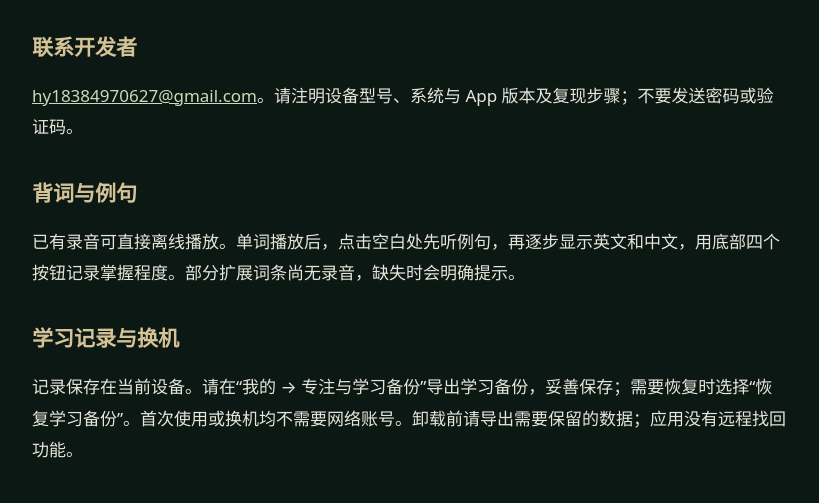
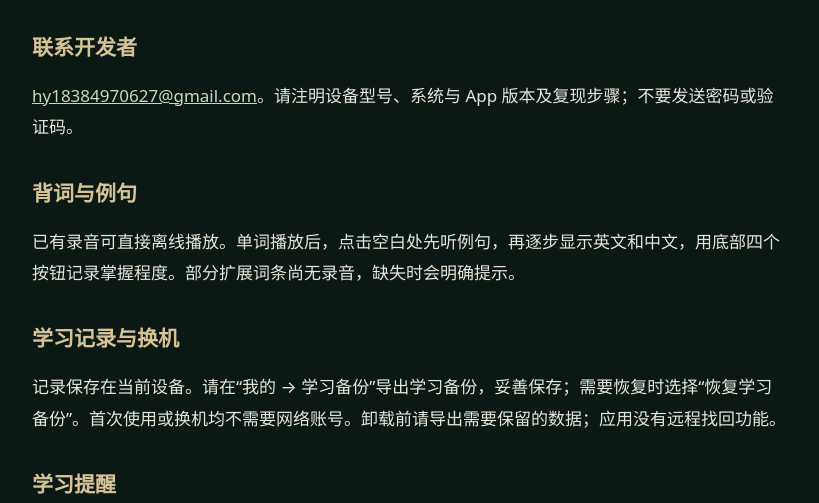
Before and after one commit to hy18384970627-jpg/loki-study-ios-build, a plain HTML site: page index.html in a window 1280 px wide. Shown: the part 292-795 px from the top of the page, without its empty margins (230-1049 px from the left). Drawn offline with Linux system fonts and the light colour scheme.

Commit message:
Update LE Words account, sync and privacy support

```diff
--- a/index.html
+++ b/index.html
@@ -2,7 +2,7 @@
 *{box-sizing:border-box}body{margin:0;background:#0c1813;color:#e6e7dc;font:17px/1.85 system-ui,-apple-system,sans-serif}main{max-width:800px;padding:36px 22px 70px;margin:auto}header{border-bottom:1px solid #34483b;padding-bottom:20px;display:flex;gap:18px;align-items:center}img{width:76px;height:76px;border-radius:17px}h1,h2{color:#d5c398;line-height:1.4}h2{font-size:21px;margin-top:36px}a{color:#c6dcba}nav{display:flex;gap:22px;flex-wrap:wrap}footer{border-top:1px solid #34483b;margin-top:40px;padding-top:22px;font-size:14px;color:#acb9aa}li{margin:10px 0}</style></head><body><main><header><img src="icon.png" alt="LE 单词图标"><div><strong>LE 单词</strong><nav><a href="index.html">支持</a><a href="privacy.html">隐私政策</a></nav></div></header><h1>使用帮助与支持</h1><p>LE 单词首版是一款离线词汇学习工具，提供单词录音、例句、间隔复习、学习计划与本机进度。首版无需注册或登录，不提供账号切换与云同步。</p>
 <h2>联系开发者</h2><p><a href="mailto:hy18384970627@gmail.com">hy18384970627@gmail.com</a>。请注明设备型号、系统与 App 版本及复现步骤；不要发送密码或验证码。</p>
 <h2>背词与例句</h2><p>已有录音可直接离线播放。单词播放后，点击空白处先听例句，再逐步显示英文和中文，用底部四个按钮记录掌握程度。部分扩展词条尚无录音，缺失时会明确提示。</p>
-<h2>学习记录与换机</h2><p>记录保存在当前设备。请在“我的 → 专注与学习备份”导出学习备份，妥善保存；需要恢复时选择“恢复学习备份”。首次使用或换机均不需要网络账号。卸载前请导出需要保留的数据；应用没有远程找回功能。</p>
-<h2>学习提醒与专注</h2><p>每日通知与屏幕使用时间限制均为可选功能。主动授权后，可选择要限制的应用、类别或网站，并可在专注设置关闭限制或应急解除。不授权仍可背词和播放离线材料。</p>
+<h2>学习记录与换机</h2><p>记录保存在当前设备。请在“我的 → 学习备份”导出学习备份，妥善保存；需要恢复时选择“恢复学习备份”。首次使用或换机均不需要网络账号。卸载前请导出需要保留的数据；应用没有远程找回功能。</p>
+<h2>学习提醒</h2><p>每日学习通知为可选功能。首版不使用屏幕使用时间接口，不监测或限制其他应用。</p>
 <h2>听力材料</h2><p>内置内容为原创学习材料，并非官方雅思真题。也可导入自己有权使用的题目和录音。应用与 IELTS 考试机构无关联，不承诺考试成绩。</p>
 <h2>删除与备份</h2><p>卸载应用会移除其本机学习数据，自行导出的备份需自行管理。系统备份与文件分享服务按其自身设置和政策处理数据。</p><footer>LE 单词 · 独立英语学习工具<br>支持邮箱：<a href="mailto:hy18384970627@gmail.com">hy18384970627@gmail.com</a></footer></main></body></html>
```
Also changed, not shown: privacy.html (+1 -1 lines).
